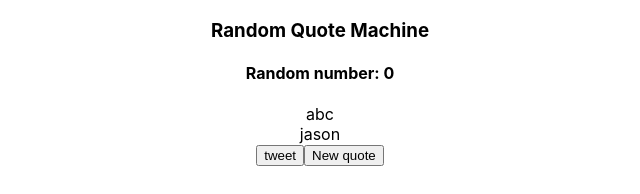
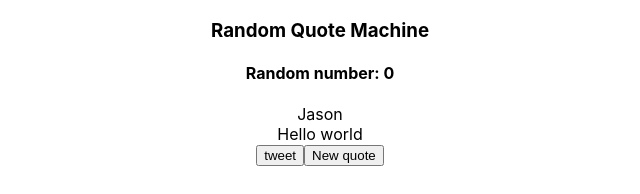
Before and after one commit to shishuwu/random-quote-machine, a React (Create React App) app: page / in a window 1280 px wide. Shown: the top 194 px of the page, without its empty margins (320-960 px from the left). Built offline with nearby package versions, Linux system fonts and the light colour scheme.

Commit message:
get random quote

```diff
--- a/src/App.js
+++ b/src/App.js
@@ -1,27 +1,19 @@
 import React from 'react';
 import { useDispatch, useSelector } from 'react-redux';
+import { randomA } from './actions/actions';
 import './App.css';
-import { random } from './actions';
+import { quotes } from './constant/constant';
 
-class QuoteArea extends React.Component {
-  constructor(props) {
-    super(props);
-    this.state = {
-      text: 'abc',
-      author: 'jason'
-    }
-  }
+function QuoteArea() {
+  const randomR = useSelector(state => state.randomR);
 
-  render() {
   return (
     <div id="quote-area">
-        <div id="text">{this.state.text}</div>
-        <div id="author">{this.state.author}</div>
+      <div id="text">{quotes[randomR].author}</div>
+      <div id="author">{quotes[randomR].text}</div>
     </div>
-    );
+  )
 }
-}
-
 
 function ButtonArea() {
   const dispatch = useDispatch();
@@ -29,28 +21,19 @@ function ButtonArea() {
   return (
     <div id="button-area">
       <button id="tweet-quote">tweet</button>
-      <button id="new-quote" onClick={() => { dispatch(random(100))}}>New quote</button>
+      <button id="new-quote" onClick={() => { dispatch(randomA(quotes.length)) }}>New quote</button>
     </div>
   )
 }
 
-
-
-class QuoteBox extends React.Component {
-  constructor(props) {
-    super(props);
-  }
-
-  render() {
+function QuoteBox() {
   return (
     <div id="quote-box">
       <QuoteArea />
       <ButtonArea />
     </div>
-    );
+  )
 }
-}
-
 
 function App() {
   const randomR = useSelector(state => state.randomR);
--- a/src/actions/index.js
+++ b/src/actions/actions.js
@@ -1,7 +1,7 @@
 // ACTION
 export const RANDOM = 'RANDOM';
 
-export const random = (scope) => {
+export const randomA = (scope) => {
     return {
         type: RANDOM,
         payload: scope
--- /dev/null
+++ b/src/constant/constant.js
@@ -0,0 +1,15 @@
+// CONSTANT
+export const quotes = [
+    {
+        author: 'Jason',
+        text: 'Hello world'
+    },
+    {
+        author: 'Maggie',
+        text: 'Hey there'
+    },
+    {
+        author: 'Ben',
+        text: ':-) is the best cure'
+    }
+]
--- a/src/index.js
+++ b/src/index.js
@@ -6,19 +6,6 @@ import './index.css';
 import allReducers from './reducers';
 import * as serviceWorker from './serviceWorker';
 import { Provider } from 'react-redux';
-
-// CONSTANT
-const quotes = [
-    {
-        author: 'Jason',
-        text: 'Hello world'
-    },
-    {
-        author: 'Maggie',
-        text: 'Hey there'
-    }
-]
-
 
 // STORE - GLOBALIZED STATE
 
--- a/src/reducers/randomR.js
+++ b/src/reducers/randomR.js
@@ -1,15 +1,19 @@
-import { RANDOM } from "../actions";
+import { RANDOM } from "../actions/actions";
 
 // REDUCER
 const randomR = (state = 0, action) => {
     switch (action.type) {
         case RANDOM:
-            return Math.floor((Math.random() * action.payload) + 1);
+            let r = Math.floor((Math.random() * action.payload) + 1);
+            if (r <= 0) {
+                return 0;
+            } else {
+                return r - 1;
+            }
         default:
             return state;
     }
 
 }
 
-
 export default randomR;
```
Lines whose indentation alone changed are shown as unchanged.
